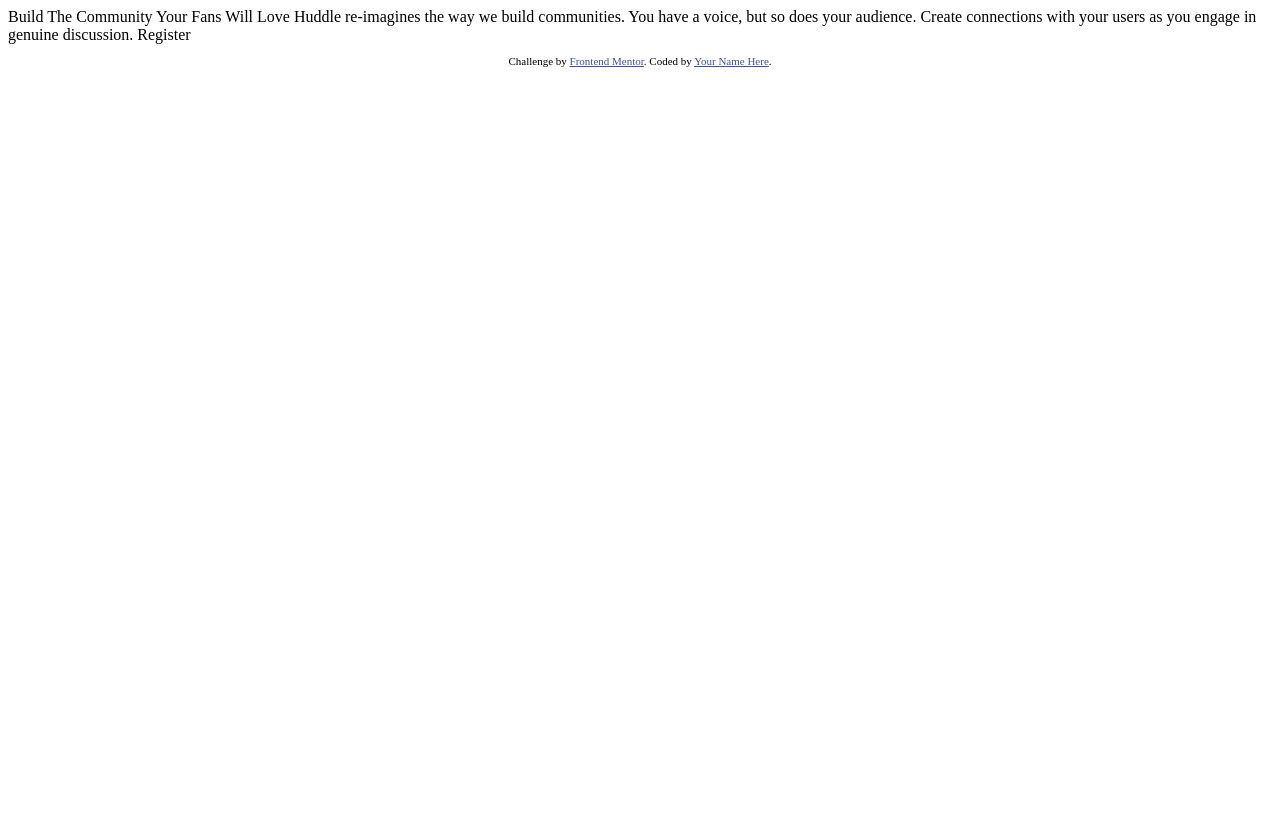
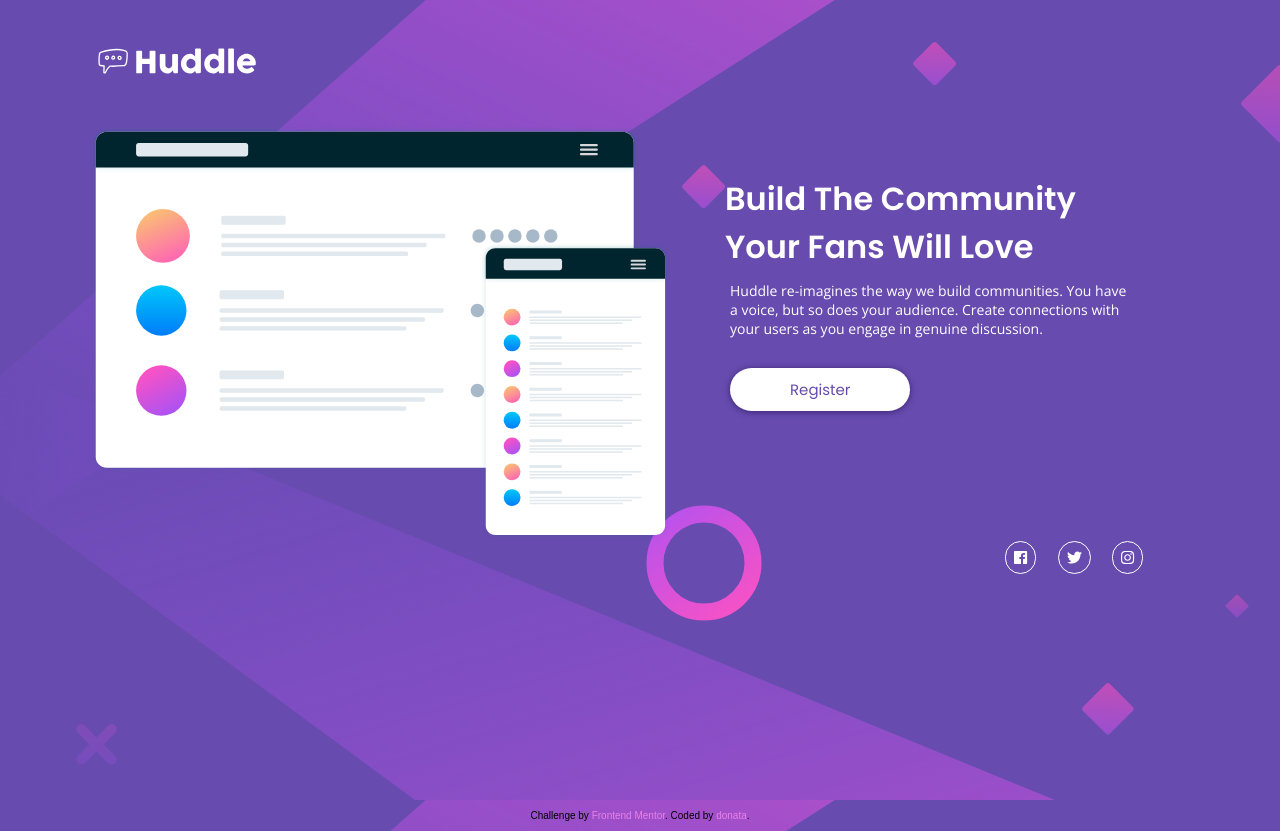
Before and after one commit to donataizekor/huddle_page, a plain HTML site: page index.html in a window 1280 px wide. Before the commit the page ends 800 px from the top, so only its background shows below. Drawn offline with nearby package versions, Linux system fonts and the light colour scheme.

Commit message:
created landing page w/ desktop and mobile view

```diff
--- a/index.html
+++ b/index.html
@@ -5,29 +5,39 @@
   <meta name="viewport" content="width=device-width, initial-scale=1.0"> <!-- displays site properly based on user's device -->
 
   <link rel="icon" type="image/png" sizes="32x32" href="./images/favicon-32x32.png">
+  <link rel="stylesheet" href="./styles/style.css">
+  <script defer src="https://use.fontawesome.com/releases/v5.0.8/js/all.js" integrity="sha384-SlE991lGASHoBfWbelyBPLsUlwY1GwNDJo3jSJO04KZ33K2bwfV9YBauFfnzvynJ" crossorigin="anonymous"></script>
 
   <title>Frontend Mentor | Huddle landing page with single introductory section</title>
 
-  <!-- Feel free to remove these styles or customise in your own stylesheet 👍 -->
-  <style>
-    .attribution { font-size: 11px; text-align: center; }
-    .attribution a { color: hsl(228, 45%, 44%); }
-  </style>
 </head>
 <body>
+  <main>
+    <div class="container">
+      <div>
+        <img class="logo" src="./images/logo.svg" alt="logo">
+        <div class="center"><img class="mockups" src="./images/illustration-mockups.svg" alt="mockups"></div>
+      </div>
 
-  Build The Community Your Fans Will Love
+      <div class="body">
+        <h1>Build The Community Your Fans Will Love</h1>
+        <p>Huddle re-imagines the way we build communities. You have a voice, but so does your audience.
+        Create connections with your users as you engage in genuine discussion.</p>
 
-  Huddle re-imagines the way we build communities. You have a voice, but so does your audience.
-  Create connections with your users as you engage in genuine discussion.
+        <div class="center"><button>Register</button></div>
 
-  Register
+        <div class="socials">
+            <p class="icon fab fa-facebook"></p>
+            <p class="icon fab fa-twitter"></p>
+            <p class="icon fab fa-instagram"></p>
+        </div>
+      </div>
+    </div>
+  </main>
 
-  <footer>
-    <p class="attribution">
-      Challenge by <a href="https://www.frontendmentor.io?ref=challenge" target="_blank">Frontend Mentor</a>.
-      Coded by <a href="#">Your Name Here</a>.
-    </p>
+  <footer class="attribution">
+    Challenge by <a href="https://www.frontendmentor.io?ref=challenge" target="_blank">Frontend Mentor</a>.
+    Coded by <a href="https://www.frontendmentor.io/profile/donataizekor" target="_blank">donata</a>.
   </footer>
 </body>
 </html>
--- /dev/null
+++ b/styles/style.scss
@@ -0,0 +1,144 @@
+@import url('https://fonts.googleapis.com/css2?family=Open+Sans&family=Poppins:wght@400;600&display=swap');
+
+$primary: hsl(257, 40%, 49%);
+$neutral: hsl(300, 69%, 71%);
+$neutral2: hsl(0, 0%, 100%);
+$accent: hsl(300, 89%, 55%);
+
+*{
+    padding: 0;
+    margin: 0;
+}
+
+.container{
+    background-image: url("../images/bg-mobile.svg") ;
+    background-repeat: no-repeat;
+    background-color: $primary;
+    width: 300px;
+    height: 100vh;
+    margin: 0 auto;
+    .logo{
+        width: 100px;
+        padding: 25px 0 30px 30px;
+    }
+    .center{
+        text-align: center;
+        .mockups{
+            width: 240px;
+        }
+    }
+    h1{
+        font-family: 'Poppins', sans-serif;
+        color:$neutral2;
+        font-size: 18px;
+        text-align: center;
+        padding: 30px 30px 10px 30px;
+    }
+    p{
+        font-family: 'Open Sans', sans-serif;
+        color: $neutral2;
+        padding: 0 35px 30px 35px;
+        text-align: center;
+        font-size: 12px;
+    }
+    button{
+        background-color: $neutral2;
+        color: $primary;
+        font-family: 'Poppins', sans-serif;
+        font-size: 10px;
+        border: none;
+        padding: 10px 60px;
+        border-radius: 25px;
+        box-shadow: 0px 1px 6px hsl(257, 52%, 29%);
+        &:hover{
+            cursor: pointer;
+            background-color: $neutral;
+            color: $neutral2;
+        }
+    }
+    .socials{
+        display: grid;
+        width: 100px;
+        margin: 20px auto 0 auto;
+        grid-template-columns: auto auto auto;
+        color: $neutral2;
+        .icon{
+            font-size: 12px;
+            border: 1px solid $neutral2;
+            border-radius: 50px;
+            padding: 5px;
+            &:hover{
+                cursor: pointer;
+                color: $accent;
+                border: 1px solid $accent;
+            }
+        }
+    }
+}
+
+footer{
+    font-size: 10px;
+    margin: 10px;
+    color: #000;
+    text-align: center;
+    font-family: 'DM Sans', sans-serif;
+    a{
+        color: $neutral;
+        text-decoration: none;
+    &:hover{
+        color: $primary;
+    }
+    }
+}
+
+@media only screen and (min-width:980px) { /*desktop view*/
+    body{
+        background-image: url("../images/bg-desktop.svg");
+        background-color: $primary;
+    }
+    .container{
+        width: 1100px;
+        background-color: hsla(257, 40%, 49%, 0);
+        background-image: none;
+        display: grid;
+        grid-template-columns: 1fr 1fr;
+        .logo{
+            width: 170px;
+            padding: 40px 0 40px;
+        }
+        .center{
+            text-align: left;
+            .mockups{
+                width: 580px;
+            }
+        }
+        .body{
+            margin: 0 25px;
+            h1{
+                font-size: 32px;
+                text-align: left;
+                padding: 175px 30px 10px;
+            }
+            p{
+                font-family: 'Open Sans', sans-serif;
+                color: $neutral2;
+                padding: 0 35px 30px 35px;
+                text-align: left;
+                font-size: 14px;
+            }
+            button{
+                font-size: 15px;
+                margin: 0 0 0 35px;
+            }
+            .socials{
+                width: 160px;
+                margin: 130px 0 0 0;
+                float: right;
+            }
+            .icon{
+                font-size: 15px;
+                padding: 8px;
+                }
+            }
+        }
+    }
```
Also changed, not shown: styles/style.css (added), 1 other file.
